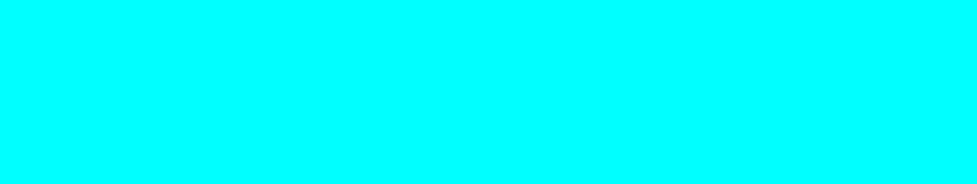
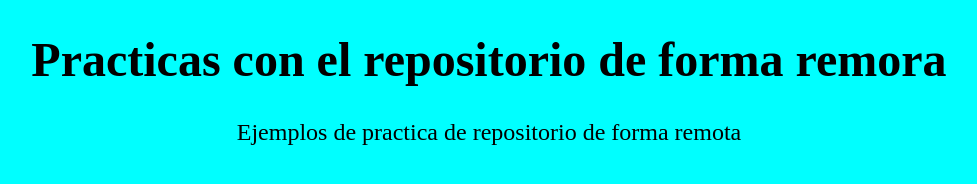
Before and after one commit to TheHazard911/remotos, a plain HTML site: page index.html in a window 1280 px wide. Shown: the whole page, without its empty margins (151-1128 px from the left). Drawn offline with Linux system fonts and the light colour scheme.

Commit message:
actualizando

```diff
--- a/index.html
+++ b/index.html
@@ -6,5 +6,9 @@
     <title>Document</title>
     <link rel="stylesheet" href="styles.css" />
   </head>
-  <body></body>
+  <body>
+    <h1>Practicas con el repositorio de forma remora</h1>
+    <p>Ejemplos de practica de repositorio de forma remota</p>
+
+  </body>
 </html>
--- a/styles.css
+++ b/styles.css
@@ -1,3 +1,6 @@
 body {
   background-color: aqua;
+  color: black;
+  font-size: 1.5rem;
+  text-align: center;
 }
```
